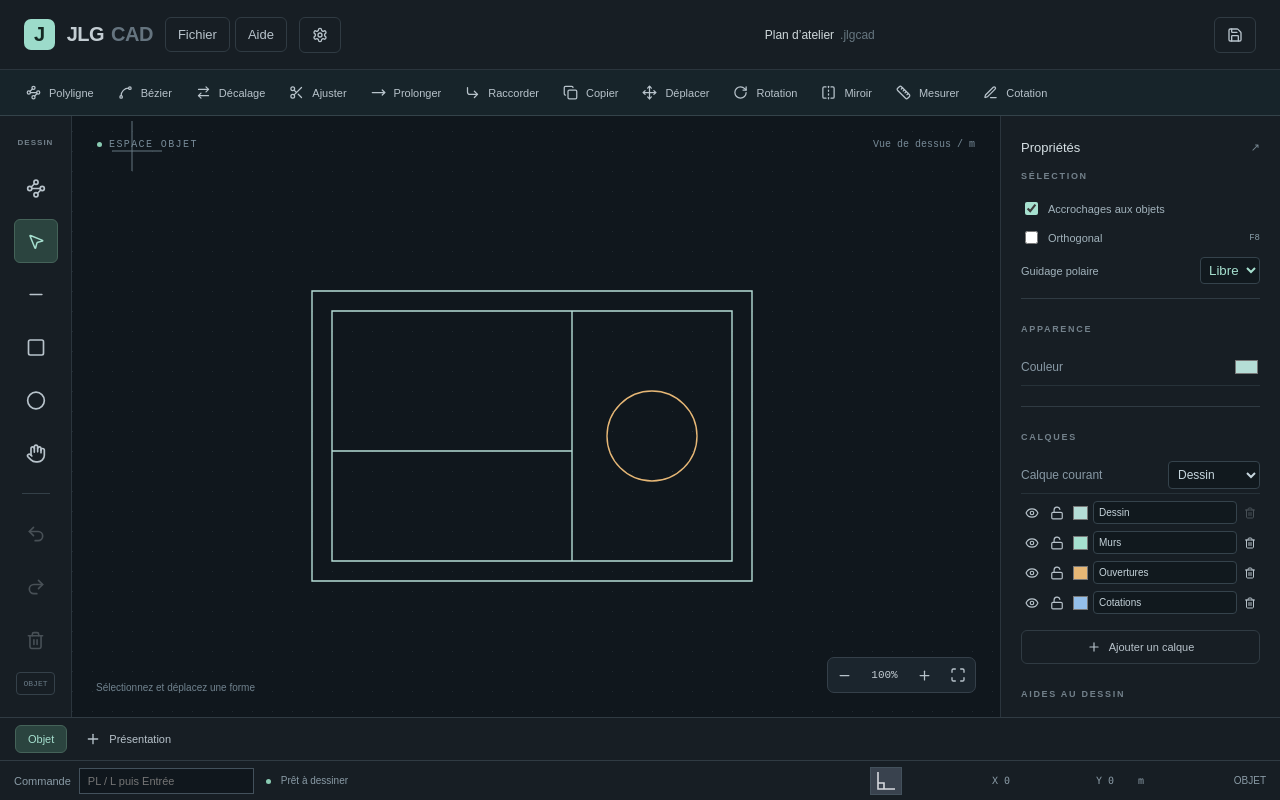
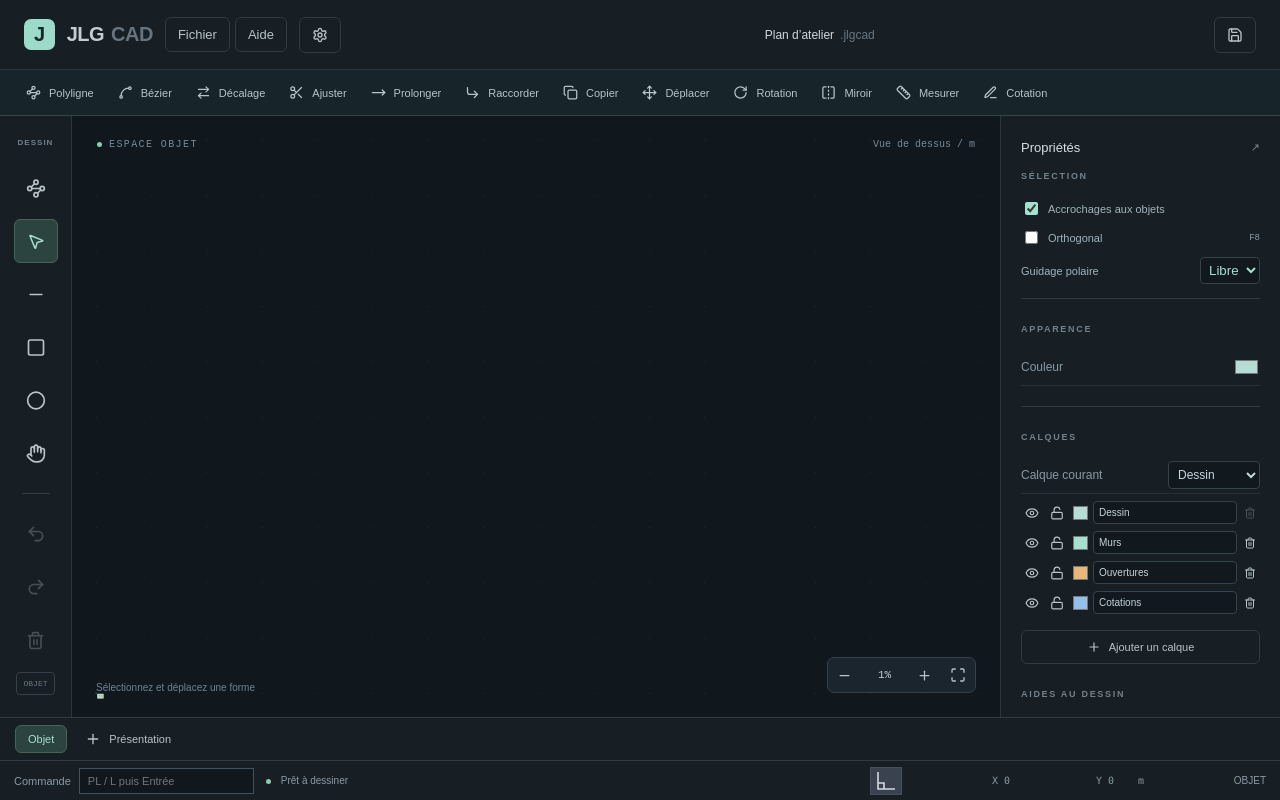
Before and after one commit to jlg-formation/jlg-cad, a React (Vite) app: page / in a window 1280 px wide. Built offline with nearby package versions, Linux system fonts and the light colour scheme.

Commit message:
Start model view at architectural 50 metre scale

```diff
--- a/src/main.tsx
+++ b/src/main.tsx
@@ -7,6 +7,7 @@ import { parseLength as parseDistance, parseAngle, distance, sub, dot, cross, ad
 import {commandSuggestions,resolveCommand,readUnit,unitFactor,displayDistance,lengthInMillimeters,exactEndpoint,dynamicFieldPosition,type LengthUnit} from './drafting';
 import {UnitContext} from './units';
 import {objectGrips,moveGrip} from './grips';
+import {initialModelView,modelGridStep} from './view';
 import './style.css';
 import './paper.css';
 import { Menus, NewDrawingDialog } from './menus';
@@ -26,7 +27,7 @@ function App() {
  const title=(id:string,label:string)=>label+(shortcut(id)?' — '+shortcut(id):'');
  const changeBindings=(next:Bindings)=>{setBindings(next);try{localStorage.setItem(storageKey,JSON.stringify(next));}catch{setMessage('Préférences non enregistrées : stockage local indisponible.');}};
  const [doc,setDoc]=useState<Drawing>(load),[layoutId,setLayoutId]=useState<string|null>(null),[viewportId,setViewportId]=useState<string|null>(null);
- const [tool,setTool]=useState<Tool>('select'),[selected,selectSingle]=useState<string|null>(null),[draft,setDraft]=useState<PaperItem|null>(null),[snap,setSnap]=useState(true),[grid,setGrid]=useState(true),[color,setColor]=useState('#b5ddd6'),[view,setView]=useState<View>({x:60,y:35,scale:1}),[cursor,setCursor]=useState<Point>({x:0,y:0}),[message,setMessage]=useState('Prêt à dessiner'),[past,setPast]=useState<Drawing[]>([]),[future,setFuture]=useState<Drawing[]>([]);
+ const [tool,setTool]=useState<Tool>('select'),[selected,selectSingle]=useState<string|null>(null),[draft,setDraft]=useState<PaperItem|null>(null),[snap,setSnap]=useState(true),[grid,setGrid]=useState(true),[color,setColor]=useState('#b5ddd6'),[view,setView]=useState<View>(initialModelView(1000,700)),[cursor,setCursor]=useState<Point>({x:0,y:0}),[message,setMessage]=useState('Prêt à dessiner'),[past,setPast]=useState<Drawing[]>([]),[future,setFuture]=useState<Drawing[]>([]);
  const [selectedIds,setSelectedIds]=useState<string[]>([]);
  const setSelected=(value:string|null)=>{selectSingle(value);setSelectedIds([]);};
  const [settings,setSettings]=useState(initialSettings),[currentLayer,setCurrentLayer]=useState('0'),[sourceId,setSourceId]=useState<string|null>(null),[commandPoints,setCommandPoints]=useState<Point[]>([]),[pathNodes,setPathNodes]=useState<Node[]>([]),[boundaryIds,setBoundaryIds]=useState<string[]>([]),[choosingBoundaries,setChoosingBoundaries]=useState(false),[commandPreview,setCommandPreview]=useState<Shape[]>([]),[snapHit,setSnapHit]=useState<Snap|null>(null),[nodeIndex,setNodeIndex]=useState(0),[measurement,setMeasurement]=useState('');
@@ -62,12 +63,13 @@ function App() {
  useEffect(()=>{if(layoutId&&!doc.layouts.some(l=>l.id===layoutId)){setLayoutId(null);setViewportId(null);}if(viewportId&&!viewport)setViewportId(null);},[doc,layoutId,viewportId,viewport]);
  const download=(text:string,extension:string)=>{const url=URL.createObjectURL(new Blob([text],{type:'application/octet-stream'}));const a=document.createElement('a');a.href=url;a.download=(doc.name.replace(/[\\/:*?"<>|]/g,'_')||'dessin')+extension;a.click();setTimeout(()=>URL.revokeObjectURL(url),1000);setMessage('Fichier téléchargé');};
  const pdf=async(all=false)=>{try{const {createPdf}=await import('./pdf');createPdf(doc,all?doc.layouts:layout?[layout]:[]).save(`${doc.name.replace(/[\\/:*?"<>|]/g,'_') || 'dessin'}${all?'':' - '+layout!.name}.pdf`);setMessage('PDF exporté — imprimer à 100 % pour respecter les échelles');}catch(err){setMessage(err instanceof Error?err.message:'Export impossible');}};
- const switchSpace=(l:string|null)=>{clear();setViewportId(null);setTool('select');setLayoutId(l);setColor(l?'#17242a':'#b5ddd6');if(!l)setView({x:60,y:35,scale:1});};
+ const switchSpace=(l:string|null)=>{clear();setViewportId(null);setTool('select');setLayoutId(l);setColor(l?'#17242a':'#b5ddd6');if(!l&&svg.current)setView(initialModelView(svg.current.clientWidth,svg.current.clientHeight));};
+ useEffect(()=>{if(svg.current)setView(initialModelView(svg.current.clientWidth,svg.current.clientHeight));},[]);
  const fit=()=>{
    if(!svg.current)return;let minX=0,minY=0,maxX=800,maxY=550;
    if(layout){const size=paperSize(layout);maxX=size.x;maxY=size.y;}
    else if(doc.shapes.length){const boxes=doc.shapes.map(bounds);minX=Math.min(...boxes.map(r=>r.x));minY=Math.min(...boxes.map(r=>r.y));maxX=Math.max(...boxes.map(r=>r.x+r.width));maxY=Math.max(...boxes.map(r=>r.y+r.height));}
-   const r=svg.current.getBoundingClientRect(),scale=Math.max(.02,Math.min(10,(r.width-100)/Math.max(1,maxX-minX),(r.height-110)/Math.max(1,maxY-minY)));
+   const r=svg.current.getBoundingClientRect(),scale=Math.max(.0001,Math.min(10,(r.width-100)/Math.max(1,maxX-minX),(r.height-110)/Math.max(1,maxY-minY)));
    setView({scale,x:r.width/2-(minX+maxX)/2*scale,y:r.height/2-(minY+maxY)/2*scale});
  };
  useEffect(()=>{if(layout)fit();},[layoutId,layout?.format,layout?.orientation]);
@@ -191,7 +193,7 @@ function App() {
  const wheel=(e:React.WheelEvent)=>{
    if(gesture.current)return;const p=screen(e);
    if(viewport){if(!inViewport(p)||viewport.locked)return;const old=paperToModel(sheetPoint(p),viewport),denominator=Math.max(.01,Math.min(10000,viewport.denominator*Math.exp(e.deltaY*.001))),r=bounds(viewport),s=sheetPoint(p);editViewport({...viewport,denominator,center:{x:old.x-(s.x-r.x-r.width/2)*denominator,y:old.y-(s.y-r.y-r.height/2)*denominator}});}
-   else {const w=sheetPoint(p),scale=Math.max(.02,Math.min(30,view.scale*Math.exp(-e.deltaY*.001)));setView({scale,x:p.x-w.x*scale,y:p.y-w.y*scale});}
+   else {const w=sheetPoint(p),scale=Math.max(.0001,Math.min(30,view.scale*Math.exp(-e.deltaY*.001)));setView({scale,x:p.x-w.x*scale,y:p.y-w.y*scale});}
  };
  const doubleClick=(e:React.MouseEvent)=>{
    if(!paper&&(tool==='polyline'||tool==='bezier')){finishPath();return;}
@@ -243,11 +245,11 @@ function App() {
  <input hidden type="file" ref={input} accept=".jlgcad,.json" onChange={async e=>{const f=e.target.files?.[0];if(!f)return;try{commit(parseDrawing(await f.text()));switchSpace(null);setMessage('Projet ouvert');}catch(err){setMessage(err instanceof Error?err.message:'Ouverture impossible');}e.target.value='';}}/>
  <div className="workspace"><aside className="tools"><div className="section-label">DESSIN</div>{([[ 'polyline',Waypoints,'PL'],['select',MousePointer2,'V'],['line',Minus,'L'],['rect',Square,'R'],['circle',Circle,'C'],['pan',Hand,'H'],['text',Type,'T'],['viewport',PanelsTopLeft,'F']] as const).filter(([t])=>paper?t!=='polyline':!['text','viewport'].includes(t)).map(([t,Icon,key])=><button title={title(t,labels[t])} aria-label={labels[t]} key={t} className={tool===t?'active':''} onClick={()=>chooseTool(t)}><Icon size={21}/></button>)}<div className="divider"/><button title={title("undo","Annuler")} aria-label="Annuler" disabled={!past.length} onClick={undo}><Undo2 size={20}/></button><button title={title("redo","Rétablir")} aria-label="Rétablir" disabled={!future.length} onClick={redo}><Redo2 size={20}/></button><button title={title("delete","Supprimer la sélection")} aria-label="Supprimer la sélection" disabled={!selected&&!selectedIds.length} onClick={remove}><Trash2 size={19}/></button><div className="tool-bottom">{paper?'PAPIER':'OBJET'}</div></aside>
  <main><div className="canvas-top"><span><span className="live-dot"/>{viewport?'OBJET DANS LA FENÊTRE':paper?'ESPACE PAPIER':'ESPACE OBJET'}</span><span>{layout?`${layout.format} · ${layout.orientation==='landscape'?'Paysage':'Portrait'}`:'Vue de dessus'} / {paper?'mm':unit}</span></div>
- <svg ref={svg} aria-label="Zone de dessin" onPointerEnter={()=>setPointerInside(true)} onPointerLeave={()=>setPointerInside(false)} onPointerDown={down} onPointerMove={move} onPointerUp={up} onPointerCancel={()=>{gesture.current=null;setPreview(null);}} onWheel={wheel} onDoubleClick={doubleClick} style={{cursor:tool==='pan'?'grab':'none'}}><defs><pattern id="grid" width={(paper?10:20)*view.scale} height={(paper?10:20)*view.scale} patternUnits="userSpaceOnUse" x={view.x} y={view.y}><circle cx="0" cy="0" r=".8" fill="#39464e"/></pattern>{size&&<><pattern id="paper-grid" width="10" height="10" patternUnits="userSpaceOnUse"><circle r=".18" fill="#bdc9c2"/></pattern><clipPath id="sheet"><rect width={size.x} height={size.y}/></clipPath></>}</defs>{grid&&!layout&&<rect width="100%" height="100%" fill="url(#grid)"/>}
+ <svg ref={svg} aria-label="Zone de dessin" onPointerEnter={()=>setPointerInside(true)} onPointerLeave={()=>setPointerInside(false)} onPointerDown={down} onPointerMove={move} onPointerUp={up} onPointerCancel={()=>{gesture.current=null;setPreview(null);}} onWheel={wheel} onDoubleClick={doubleClick} style={{cursor:tool==='pan'?'grab':'none'}}><defs><pattern id="grid" width={(paper?10:modelGridStep(view.scale))*view.scale} height={(paper?10:modelGridStep(view.scale))*view.scale} patternUnits="userSpaceOnUse" x={view.x} y={view.y}><circle cx="0" cy="0" r=".8" fill="#39464e"/></pattern>{size&&<><pattern id="paper-grid" width="10" height="10" patternUnits="userSpaceOnUse"><circle r=".18" fill="#bdc9c2"/></pattern><clipPath id="sheet"><rect width={size.x} height={size.y}/></clipPath></>}</defs>{grid&&!layout&&<rect width="100%" height="100%" fill="url(#grid)"/>}
  <g transform={`translate(${view.x},${view.y}) scale(${view.scale})`}>{size?<><rect className="paper-sheet" width={size.x} height={size.y} fill="#fffdf8"/>{grid&&paper&&<rect width={size.x} height={size.y} fill="url(#paper-grid)" pointerEvents="none"/>}<rect x="5" y="5" width={size.x-10} height={size.y-10} fill="none" stroke="#dce0dc" strokeDasharray="1 1" strokeWidth=".2" pointerEvents="none"/><g clipPath="url(#sheet)">{layout!.items.filter(s=>s.type==='viewport').map(s=>renderViewport(s as Viewport))}{layout!.items.filter(s=>s.type!=='viewport'&&s.id!==draft?.id).map(s=>geometry(s,{inert:!!viewport,displayColor:layout!.monochrome?'#17242a':s.color}))}{paper&&draft&&(draft.type!=='viewport'||!layout!.items.some(s=>s.id===draft.id))&&(draft.type==='viewport'?renderViewport(draft):geometry(draft,{preview:true}))}</g></>:<><path d="M -20 0 H 30 M 0 -30 V 20" stroke="#657680" strokeWidth="1" vectorEffect="non-scaling-stroke"/>{modelShapes.map(s=>geometry(s))}{draft&&geometry(draft,{preview:true})}{extras.map(s=>geometry(s,{preview:true,previewColor:tool==='trim'?'#e88376':undefined}))}{snapHit&&<rect x={snapHit.point.x-4/view.scale} y={snapHit.point.y-4/view.scale} width={8/view.scale} height={8/view.scale} stroke="#a6e0cf" strokeWidth={1/view.scale} fill="none" pointerEvents="none"/>}</>}</g></svg>
  {pointerInside&&tool!=='pan'&&<svg className="cad-cursor" aria-hidden="true" width="86" height="86" viewBox="0 0 194 194" style={{left:pointerScreen.x-43,top:pointerScreen.y-43}}><path d="M0 97h90m14 0h90M97 0v90m0 14v90"/><rect x="90" y="90" width="14" height="14"/></svg>}
  {dynamicStart&&<div className="dynamic-length" style={{left:dynamicPosition.x,top:dynamicPosition.y}}><label>Longueur<input aria-label="Longueur du segment" inputMode="decimal" value={lengthText||displayDistance(distance(dynamicStart,dynamicEnd),paper?'mm':unit)} onFocus={e=>e.currentTarget.select()} onChange={e=>setLengthText(e.target.value)} onKeyDown={e=>{if(e.key==='Enter'){e.preventDefault();confirmLength();e.currentTarget.blur();}if(e.key==='Escape'){setLengthText('');e.currentTarget.blur();}}}/><span>{paper?'mm':unit}</span></label></div>}
- {snapHit&&!paper&&<div className="snap-label">{snapHit.kind}</div>}<div className="canvas-help">{viewport?`Objet partagé · ${shortcut('pan')} : cadrer · ${shortcut('escape')} : papier`:paper?'Double-clic dans une fenêtre : objet · Texte et formes en mm papier':tool==='select'?'Sélectionnez et déplacez une forme':commandTools.includes(tool)?(tips[tool]?.replaceAll('Entrée',shortcut('finish')||'Terminer').replaceAll('Échap',shortcut('escape')||'Sélection')||'Cliquez dans le dessin'):`Glissez pour tracer · ${shortcut('escape')||'Sélection'} pour quitter`}</div><div className="zoom"><button aria-label="Dézoomer" onClick={()=>setView(v=>({...v,scale:Math.max(.02,v.scale/1.2)}))}><Minus size={15}/></button><span>{Math.round(view.scale*100)}%</span><button aria-label="Zoomer" onClick={()=>setView(v=>({...v,scale:Math.min(30,v.scale*1.2)}))}><Plus size={15}/></button><button aria-label="Cadrer le dessin" onClick={fit}><Maximize size={16}/></button></div></main>
+ {snapHit&&!paper&&<div className="snap-label">{snapHit.kind}</div>}<div className="canvas-help">{viewport?`Objet partagé · ${shortcut('pan')} : cadrer · ${shortcut('escape')} : papier`:paper?'Double-clic dans une fenêtre : objet · Texte et formes en mm papier':tool==='select'?'Sélectionnez et déplacez une forme':commandTools.includes(tool)?(tips[tool]?.replaceAll('Entrée',shortcut('finish')||'Terminer').replaceAll('Échap',shortcut('escape')||'Sélection')||'Cliquez dans le dessin'):`Glissez pour tracer · ${shortcut('escape')||'Sélection'} pour quitter`}</div><div className="zoom"><button aria-label="Dézoomer" onClick={()=>setView(v=>({...v,scale:Math.max(.0001,v.scale/1.2)}))}><Minus size={15}/></button><span>{Math.round(view.scale*100)}%</span><button aria-label="Zoomer" onClick={()=>setView(v=>({...v,scale:Math.min(30,v.scale*1.2)}))}><Plus size={15}/></button><button aria-label="Cadrer le dessin" onClick={fit}><Maximize size={16}/></button></div></main>
  <aside className="properties"><div className="panel-heading">Propriétés <span>↗</span></div>{paper?<><div className="section-label">OUTIL ACTIF</div><h2>{labels[tool]}</h2><p>{tool==='viewport'?'Glissez sur la feuille pour créer une fenêtre sur le dessin.':tool==='text'?'Cliquez sur la feuille puis modifiez le texte ci-dessous.':'Sélectionnez un objet pour modifier ses propriétés.'}</p></>:<CommandPanel tool={tool} settings={settings} setSettings={setSettings} shortcut={shortcut} onApply={applyNumeric} onFinish={finishPath} points={pathNodes.length} measurement={measurement} boundaries={boundaryIds.length} choosing={choosingBoundaries} onBoundaries={chooseBoundaries}/>}
  {layout&&!active&&!viewport&&<><div className="section-label">PRÉSENTATION</div><input className="wide-input" aria-label="Nom de présentation" value={layout.name} onChange={e=>updateLayout({name:e.target.value})}/><label className="property-row">Format<select aria-label="Format papier" value={layout.format} onChange={e=>updateLayout({format:e.target.value as Layout['format']})}><option>A4</option><option>A3</option></select></label><label className="property-row">Orientation<select aria-label="Orientation" value={layout.orientation} onChange={e=>updateLayout({orientation:e.target.value as Layout['orientation']})}><option value="landscape">Paysage</option><option value="portrait">Portrait</option></select></label><label className="property-row">Noir et blanc<input type="checkbox" checked={layout.monochrome} onChange={e=>updateLayout({monochrome:e.target.checked})}/></label><button className="wide" onClick={cartouche}>Ajouter un cartouche</button><button className="wide" onClick={()=>pdf(true)}>PDF de toutes les présentations</button><button className="delete wide" onClick={()=>{commit({...doc,layouts:doc.layouts.filter(l=>l.id!==layout.id)});switchSpace(null);}}>Supprimer la présentation</button></>}
  <div className="section-label">APPARENCE</div><label className="property-row">Couleur<input aria-label="Couleur" type="color" value={active?.color||color} onChange={e=>{setColor(e.target.value);if(active)edit({...active,color:e.target.value});}}/></label>
--- /dev/null
+++ b/src/view.ts
@@ -0,0 +1,9 @@
+export function initialModelView(width:number,height:number){
+ const padding=24;
+ const scale=Math.max(.0001,Math.min(Math.max(1,width-padding*2)/50000,Math.max(1,height-padding*2)/50000));
+ return {x:padding,y:Math.max(padding,height-padding),scale};
+}
+export function modelGridStep(scale:number){
+ const target=40/scale,power=10**Math.floor(Math.log10(target));
+ return [1,2,5,10].map(n=>n*power).find(n=>n>=target)!;
+}
```
Also changed, not shown: 2 other files (tests, documents, lock files or other folders).
